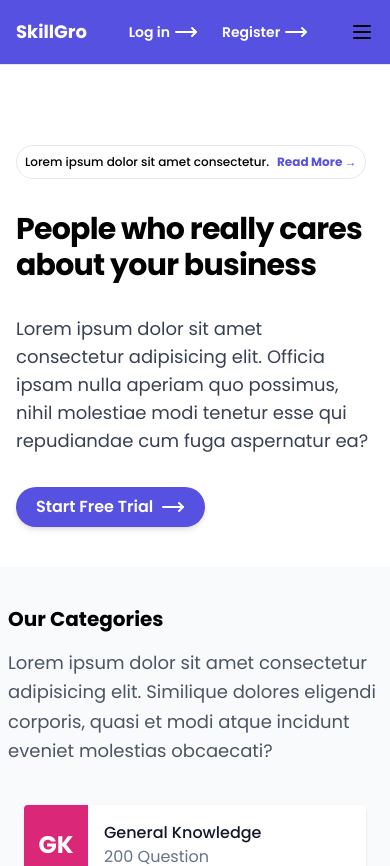
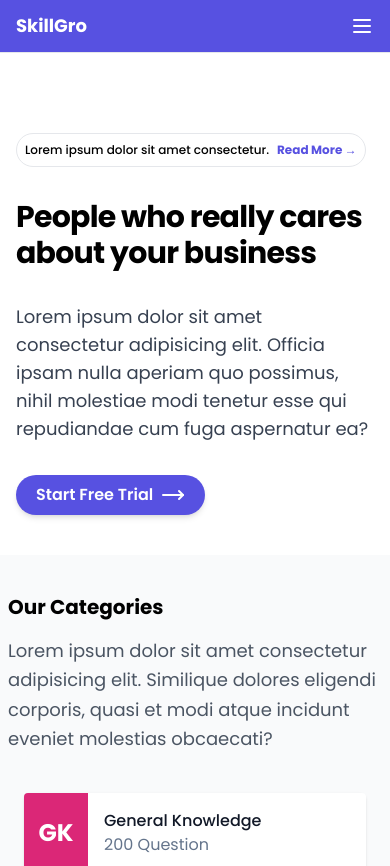
Before and after one commit to SurajKushwaha23/skillgrow, a React (Vite) app: page / in a window 390 px wide. Shown: the top 866 px of the page. Built offline with nearby package versions, Linux system fonts and the light colour scheme.

Commit message:
solve mobile issue

```diff
--- a/src/assets/components/header/Header.jsx
+++ b/src/assets/components/header/Header.jsx
@@ -60,25 +60,21 @@ function Header() {
               ))}
             </ul>
           </div>
-          <div className="flex items-center justify-between">
-            <div className="px-3 gap-1 py-2 flex items-center justify-between">
+          <div className="flex  hidden lg:block">
             <NavLink
               to="login"
-                className="text-white text-sm text-black font-semibold cursor-pointer"
+              className="px-5 text-white text-sm text-black font-semibold cursor-pointer"
             >
-                Log in
+              Log In
             </NavLink>
-              <MoveRight className="text-white" />
-            </div>
-            <div className="px-3 gap-1 py-2 flex items-center justify-between">
+
             <NavLink
               to="register"
               className="text-white text-sm text-black font-semibold cursor-pointer"
             >
               Register
             </NavLink>
-              <MoveRight className="text-white" />
-            </div>
+
             <div class="user-profile hidden">
               <div class="flex flex items-center justify-between">
                 <img
@@ -86,14 +82,17 @@ function Header() {
                   src="/user-icon.png"
                   alt="user profile"
                 />
-                <span class="text-sm font-semibold text-gray-800 hover:text-gray-900">
+                <span class="text-md font-semibold text-white ">
                   Suraj Kushwaha
                 </span>
               </div>
             </div>
           </div>
           <div className="lg:hidden">
-            <Menu onClick={toggleMenu} className="h-6 w-6 cursor-pointer" />
+            <Menu
+              onClick={toggleMenu}
+              className="h-6 w-6 text-white cursor-pointer"
+            />
           </div>
           {isMenuOpen && (
             <div className="absolute inset-x-0 top-0 z-50 origin-top-right transform p-2 transition lg:hidden">
@@ -101,7 +100,7 @@ function Header() {
                 <div className="px-5 pb-6 pt-5">
                   <div className="flex items-center justify-between">
                     <div className="inline-flex items-center space-x-2">
-                      <span className="font-bold">Reward Point</span>
+                      <span className="font-bold">SkillGrow</span>
                     </div>
                     <div className="-mr-2">
                       <button
@@ -127,14 +126,40 @@ function Header() {
                           </span>
                         </a>
                       ))}
+
+                      <NavLink
+                        to="login"
+                        className="-m-3 flex items-center rounded-md p-3 text-sm font-semibold hover:bg-gray-50"
+                      >
+                        <span class="ml-3 text-base font-medium text-gray-900">
+                          {" "}
+                          Log in
+                        </span>
+                      </NavLink>
+                      <NavLink
+                        to="register"
+                        className="-m-3 flex items-center rounded-md p-3 text-sm font-semibold hover:bg-gray-50"
+                      >
+                        <span class="ml-3 text-base font-medium text-gray-900">
+                          {" "}
+                          Register
+                        </span>
+                      </NavLink>
                     </nav>
                   </div>
-                  <button
-                    type="button"
-                    className="mt-4 w-full rounded-md bg-black px-3 py-2 text-sm font-semibold text-white shadow-sm hover:bg-black/80 focus-visible:outline focus-visible:outline-2 focus-visible:outline-offset-2 focus-visible:outline-black"
-                  >
-                    Button text
-                  </button>
+
+                  <div class="user-profile hidden">
+                    <div class="flex flex items-center justify-between">
+                      <img
+                        class="relative mx-2 inline-block h-6 w-6 rounded-full ring-1 ring-white"
+                        src="/user-icon.png"
+                        alt="user profile"
+                      />
+                      <span class="text-sm font-semibold text-gray-800 hover:text-gray-900">
+                        Suraj Kushwaha
+                      </span>
+                    </div>
+                  </div>
                 </div>
               </div>
             </div>
```
Lines whose indentation alone changed are shown as unchanged.
